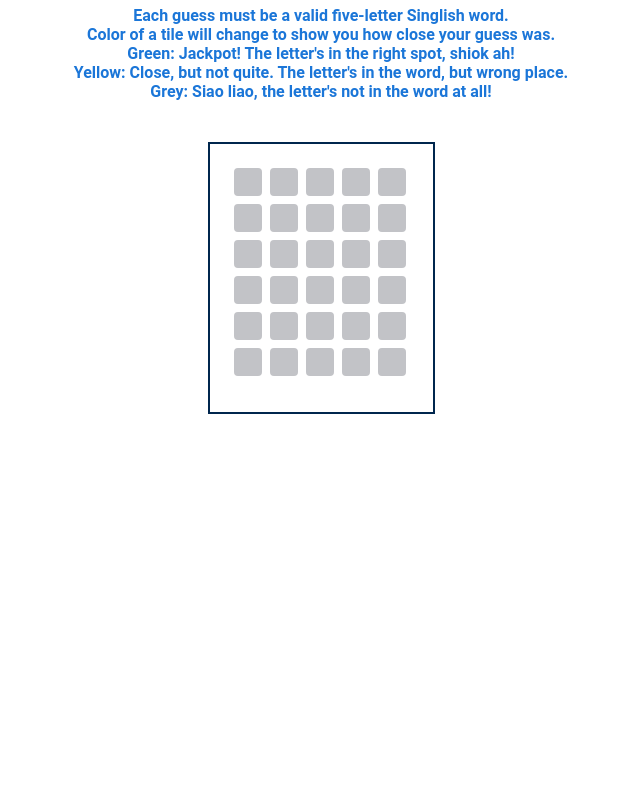
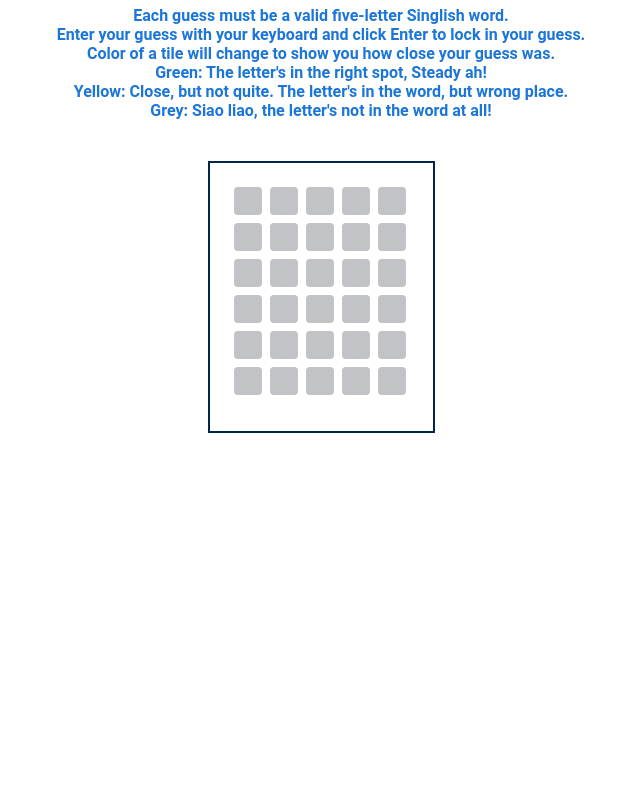
Before and after one commit to tannoah0586/Wordle_Game, a plain HTML site: page index.html in a window 1280 px wide. Shown: the part 75-865 px from the top of the page, without its empty margins (319-959 px from the left). Drawn offline with Linux system fonts and the light colour scheme.

Commit message:
added instructions for player

```diff
--- a/index.html
+++ b/index.html
@@ -9,8 +9,9 @@
     <h4 id="message" >
       <ul>
         <li>Each guess must be a valid five-letter Singlish word.</li>
+        <li>Enter your guess with your keyboard and click Enter to lock in your guess.</li>
         <li>Color of a tile will change to show you how close your guess was.</li>
-        <li>Green: Jackpot! The letter's in the right spot, shiok ah!</li>
+        <li>Green: The letter's in the right spot, Steady ah!</li>
         <li>Yellow: Close, but not quite. The letter's in the word, but wrong place.</li>
         <li>Grey: Siao liao, the letter's not in the word at all!</li>
       </ul>
```
Also changed, not shown: app.js (line endings or trailing spaces), image.png (added), 1 other file.
